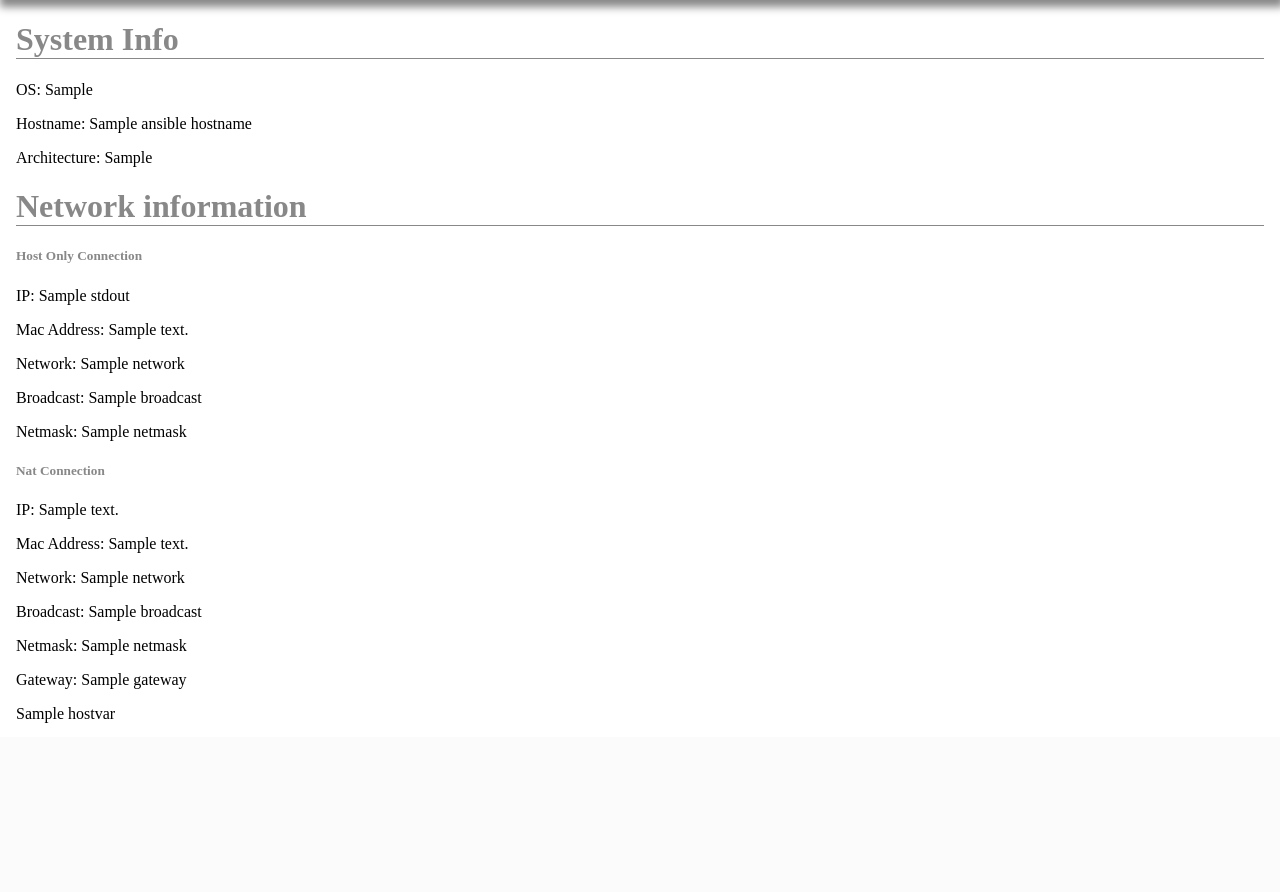
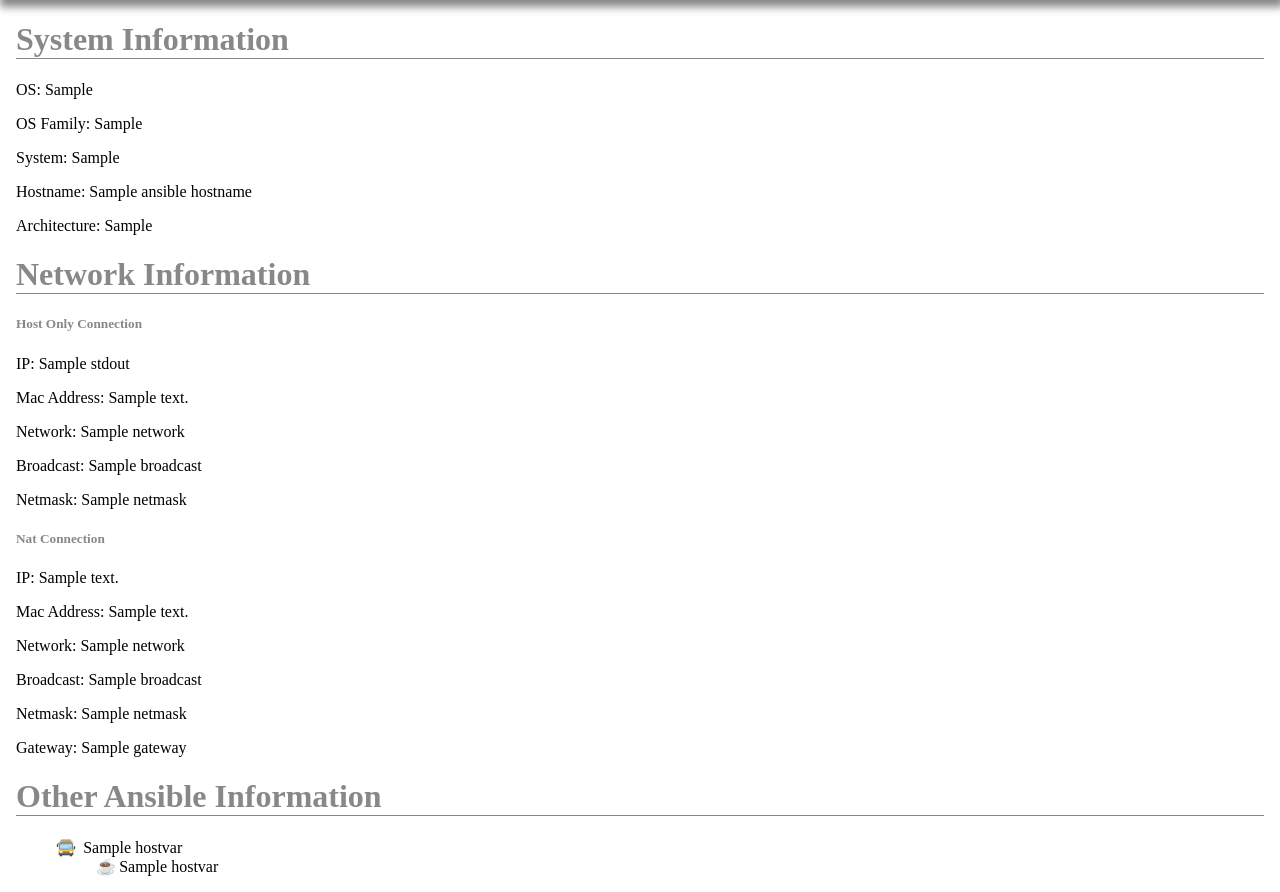
Before and after one commit to icesi-ops/sd-workshop2, a Python web app: template playbooks/httpd/templates/index.j2 in a window 1280 px wide. Shown: the part 63-955 px from the top of the page. Before the commit the page ends 786 px from the top, so only its background shows below. Run offline with Jinja, Linux system fonts and the light colour scheme; the template is opened without the code that fills it: most values are stand-ins (such as "Sample title", 1, 10 or a date in 2020).

Commit message:
add Other Ansible information

```diff
--- a/playbooks/httpd/templates/index.j2
+++ b/playbooks/httpd/templates/index.j2
@@ -27,6 +27,24 @@
         .section h5 {
             color: {{ color1 }};
         }
+        ul {
+            list-style: none;
+        }
+        ul li::before {
+        content: "🚍";
+        display: inline-block;
+        margin-right: 0.2rem;
+        }
+
+        ul ul li::before {
+        content: "☕";
+        }
+        ul ul ul li::before {
+        content: "🍕";
+        }
+        ul ul ul ul li::before {
+        content: "💻";
+        }
     </style>
   </head>
   <body>
@@ -34,33 +52,75 @@
         {{ master_name }} Informa
     </div>
     <div class="section">
-        <h1>System Info</h1>
+        <h1>System Information</h1>
         <p>OS: {{ ansible_distribution }}</p>
+        <p>OS Family: {{ ansible_os_family }}</p>
+        <p>System: {{ ansible_system }}</p>
         <p>Hostname: {{ ansible_hostname }}</p>
         <p>Architecture: {{ ansible_architecture }}</p>
     </div>
     <div class="section">
-        <h1>Network information</h1>
+        <h1>Network Information</h1>
         <h5> Host Only Connection </h5>
-
+        {% set ipv4Info = ansible_eth1['ipv4'] %}
         <p>IP: {{print_ip.stdout}}</p>
         <p>Mac Address: {{ ansible_eth1['macaddress'] }}</p>
-        <p>Network: {{ ansible_eth1['ipv4']['network'] }}</p>
-        <p>Broadcast: {{ ansible_eth1['ipv4']['broadcast'] }}</p>
-        <p>Netmask: {{ ansible_eth1['ipv4']['netmask'] }}</p>
+        <p>Network: {{ ipv4Info['network'] }}</p>
+        <p>Broadcast: {{ ipv4Info['broadcast'] }}</p>
+        <p>Netmask: {{ ipv4Info['netmask'] }}</p>
 
         <h5> Nat Connection </h5>
+        {% set ipv4Info = ansible_default_ipv4 %}
+        <p>IP: {{ ipv4Info['address'] }}</p>
+        <p>Mac Address: {{ ipv4Info['macaddress'] }}</p>
+        <p>Network: {{ ipv4Info['network'] }}</p>
+        <p>Broadcast: {{ ipv4Info['broadcast'] }}</p>
+        <p>Netmask: {{ ipv4Info['netmask'] }}</p>
+        <p>Gateway: {{ ipv4Info['gateway'] }}</p>
 
-        <p>IP: {{ ansible_default_ipv4['address'] }}</p>
-        <p>Mac Address: {{ ansible_default_ipv4['macaddress'] }}</p>
-        <p>Network: {{ ansible_default_ipv4['network'] }}</p>
-        <p>Broadcast: {{ ansible_default_ipv4['broadcast'] }}</p>
-        <p>Netmask: {{ ansible_default_ipv4['netmask'] }}</p>
-        <p>Gateway: {{ ansible_default_ipv4['gateway'] }}</p>
-
-        {% for loopvar in hostvars[print_hostname.stdout] %}
-        {{ loopvar }}
-        {% endfor %}
+    </div>
+    <div class="section">
+        <h1>Other Ansible Information</h1>
+        <ul>
+            {% for loopvar in hostvars[print_hostname.stdout] %}
+            <li>
+                {{ loopvar }}
+                {% if hostvars[print_hostname.stdout][loopvar] is mapping %}
+                <ul>
+                    {% for lv2 in hostvars[print_hostname.stdout][loopvar]%}
+                        <li>
+                            {{ lv2 }}
+                            {% if hostvars[print_hostname.stdout][loopvar][lv2] is mapping %}
+                            <ul>
+                                {% for lv3 in hostvars[print_hostname.stdout][loopvar][lv2]%}
+                                    <li>
+                                        {{ lv3 }}
+                                        {% if hostvars[print_hostname.stdout][loopvar][lv2][lv3] is mapping %}
+                                        <ul>
+                                            {% for lv4 in hostvars[print_hostname.stdout][loopvar][lv2][lv3]%}
+                                                <li>
+                                                    {{ lv4 }}: {{hostvars[print_hostname.stdout][loopvar][lv2][lv3][lv4]}}
+                                                </li>
+                                            {% endfor %}
+                                        </ul>
+                                        {% else %}
+                                        <ul><li>{{hostvars[print_hostname.stdout][loopvar][lv2][lv3]}}</li></ul>
+                                        {% endif %}
+                                    </li>
+                                {% endfor %}
+                            </ul>
+                            {% else %}
+                            <ul><li>{{hostvars[print_hostname.stdout][loopvar][lv2]}}</li></ul>
+                            {% endif %}
+                        </li>
+                    {% endfor %}
+                </ul>
+                {% else %}
+                <ul><li>{{hostvars[print_hostname.stdout][loopvar]}}</li></ul>
+                {% endif %}
+            </li>
+            {% endfor %}
+        </ul>
     </div>
   </body>
 </html>
```
